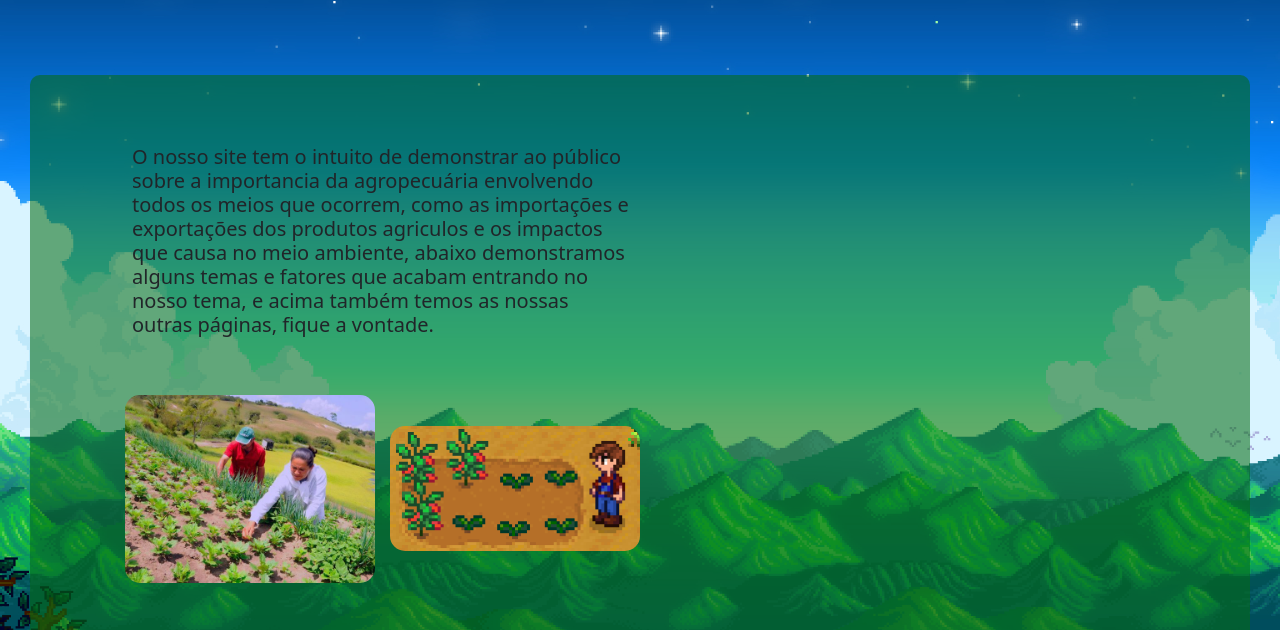
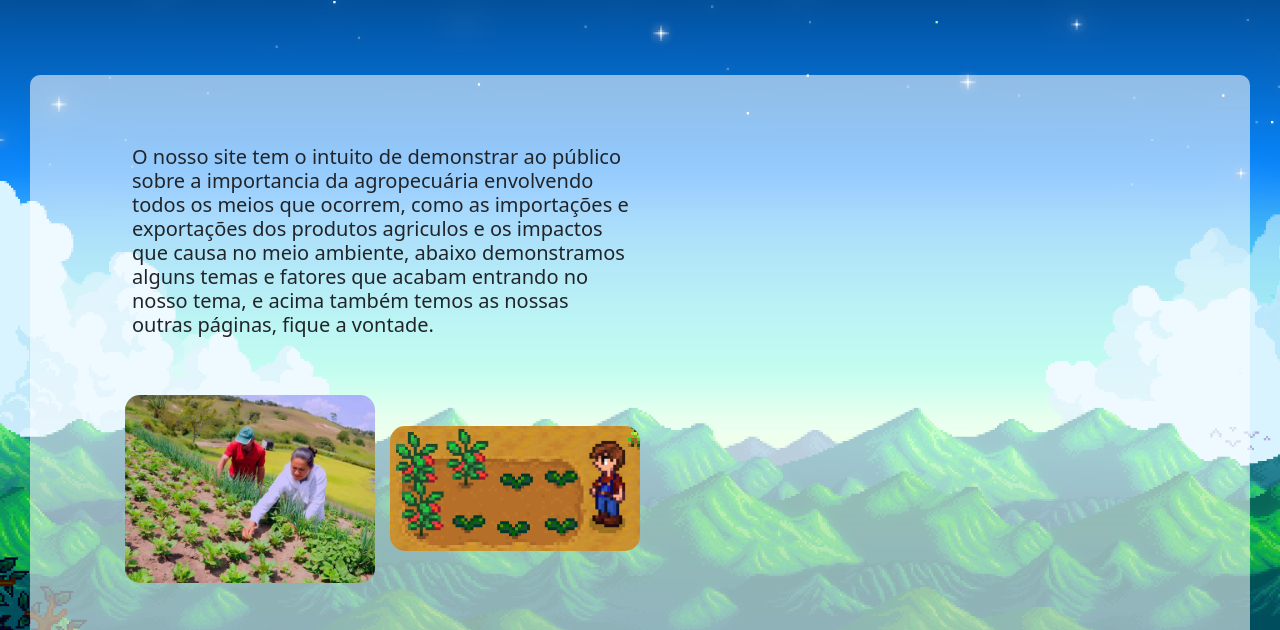
Before and after one commit to siilvadudu07/Projeto-3, a plain HTML site: page Pagina principal/Pagina_principal.html in a window 1280 px wide. Shown: the part 150-780 px from the top of the page. Drawn offline with nearby package versions, Linux system fonts and the light colour scheme.

Commit message:
será que o sofrimento acaba?

```diff
--- a/Pagina principal/styles.css
+++ b/Pagina principal/styles.css
@@ -80,7 +80,7 @@ body {
     padding: 20px;
     margin: 30px;
     border-radius: 10px;
-    background-color: rgba(5, 107, 19, 0.562)
+    background-color: rgba(255, 255, 255, 0.562)
 }
 
 .secao-a1 {
```
